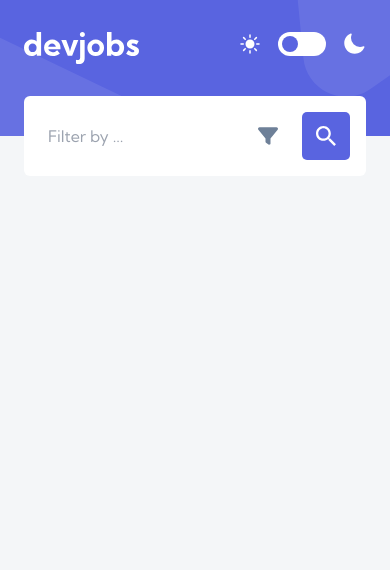
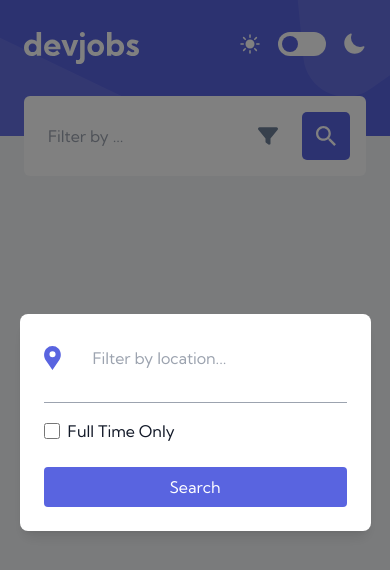
Before and after one commit to SabaMarghania1/devjobs-fem, a React (Vite) app in the folder frontend/: page / in a window 390 px wide. Shown: the top 570 px of the page. Built offline with nearby package versions, Linux system fonts and the light colour scheme.

Commit message:
modal implementation

```diff
--- /dev/null
+++ b/frontend/src/components/Filter.jsx
@@ -0,0 +1,30 @@
+import { FaFilter } from "react-icons/fa6";
+import { useSelector } from "react-redux";
+import { getTheme } from "../store/themeSlice";
+
+const Filter = ({ toggleModal }) => {
+  const isDarkMode = useSelector(getTheme);
+
+  return (
+    <div className="relative">
+      <input
+        type="text"
+        className="w-full pl-6 pr-4 py-7 bg-secondary-bg rounded-[6px]"
+        placeholder="Filter by ..."
+      />
+      <FaFilter
+        color={isDarkMode ? "#fff" : "#6E8098"}
+        size={20}
+        className="top-[50%] -translate-y-1/2 absolute right-[88px]"
+        onClick={toggleModal}
+      />
+
+      <img
+        src="/desktop/icon-search.svg"
+        className="absolute top-1/2 -translate-y-1/2 right-4"
+      />
+    </div>
+  );
+};
+
+export default Filter;
--- /dev/null
+++ b/frontend/src/components/Modal.jsx
@@ -0,0 +1,58 @@
+import { useSelector } from "react-redux";
+import { getTheme } from "../store/themeSlice";
+
+const Modal = ({ toggleModal }) => {
+  const isDarkMode = useSelector(getTheme);
+
+  return (
+    <div className="fixed inset-0 flex items-center justify-center z-50 md:hidden">
+      {/* Background overlay */}
+      <div
+        className="absolute inset-0 bg-black z-40"
+        style={{ opacity: 0.4965 }}
+        onClick={toggleModal}
+      ></div>
+
+      {/* Modal content */}
+      <div
+        className={`p-6 z-50 rounded-lg w-[90%] shadow-lg relative`}
+        style={{ background: isDarkMode ? "#19202D" : "#FFF" }}
+      >
+        {/* Input with location icon */}
+        <div className="flex gap-2 items-center border-b-[1px] border-gray-400 pb-6">
+          <img src="/desktop/icon-location.svg" alt="location icon" />
+          <input
+            type="text"
+            className="px-6 py-2 w-full bg-transparent outline-none"
+            placeholder="Filter by location..."
+          />
+        </div>
+
+        {/* Checkbox for Full Time */}
+        <div className="flex items-center gap-2 mt-4">
+          <input
+            type="checkbox"
+            id="fullTime"
+            className="h-4 w-4 text-blue-600"
+          />
+          {/* Correct label color handling */}
+          <label
+            htmlFor="fullTime"
+            className={isDarkMode ? "text-white" : "text-gray-900"}
+          >
+            Full Time Only
+          </label>
+        </div>
+
+        <button
+          className="bg-[#5964E0] text-white px-6 py-2 rounded mt-6 w-full"
+          onClick={toggleModal}
+        >
+          Search
+        </button>
+      </div>
+    </div>
+  );
+};
+
+export default Modal;
--- a/frontend/src/pages/Home.jsx
+++ b/frontend/src/pages/Home.jsx
@@ -1,30 +1,18 @@
-import { FaFilter } from "react-icons/fa6";
-import { useSelector } from "react-redux";
-import { getTheme } from "../store/themeSlice";
+import { useState } from "react";
+import Filter from "../components/Filter";
+import Modal from "../components/Modal";
 
 const Home = () => {
-  const isDarkMode = useSelector(getTheme);
-  console.log(isDarkMode);
+  const [isModal, setIsModal] = useState(true);
+
+  const toggleModal = () => {
+    setIsModal(!isModal);
+  };
 
   return (
     <div className="w-full h-40 -mt-10">
-      <div className="relative">
-        <input
-          type="text"
-          className="w-full pl-6 pr-4 py-7 bg-secondary-bg rounded-[6px]"
-          placeholder="Filter by ..."
-        />
-        <FaFilter
-          color={isDarkMode ? "#fff" : "#6E8098"}
-          size={20}
-          className="top-[50%] -translate-y-1/2 absolute right-[88px]"
-        />
-
-        <img
-          src="/desktop/icon-search.svg"
-          className="absolute top-1/2 -translate-y-1/2 right-4"
-        />
-      </div>
+      <Filter toggleModal={toggleModal} />
+      {isModal && <Modal toggleModal={toggleModal} />}
     </div>
   );
 };
```
